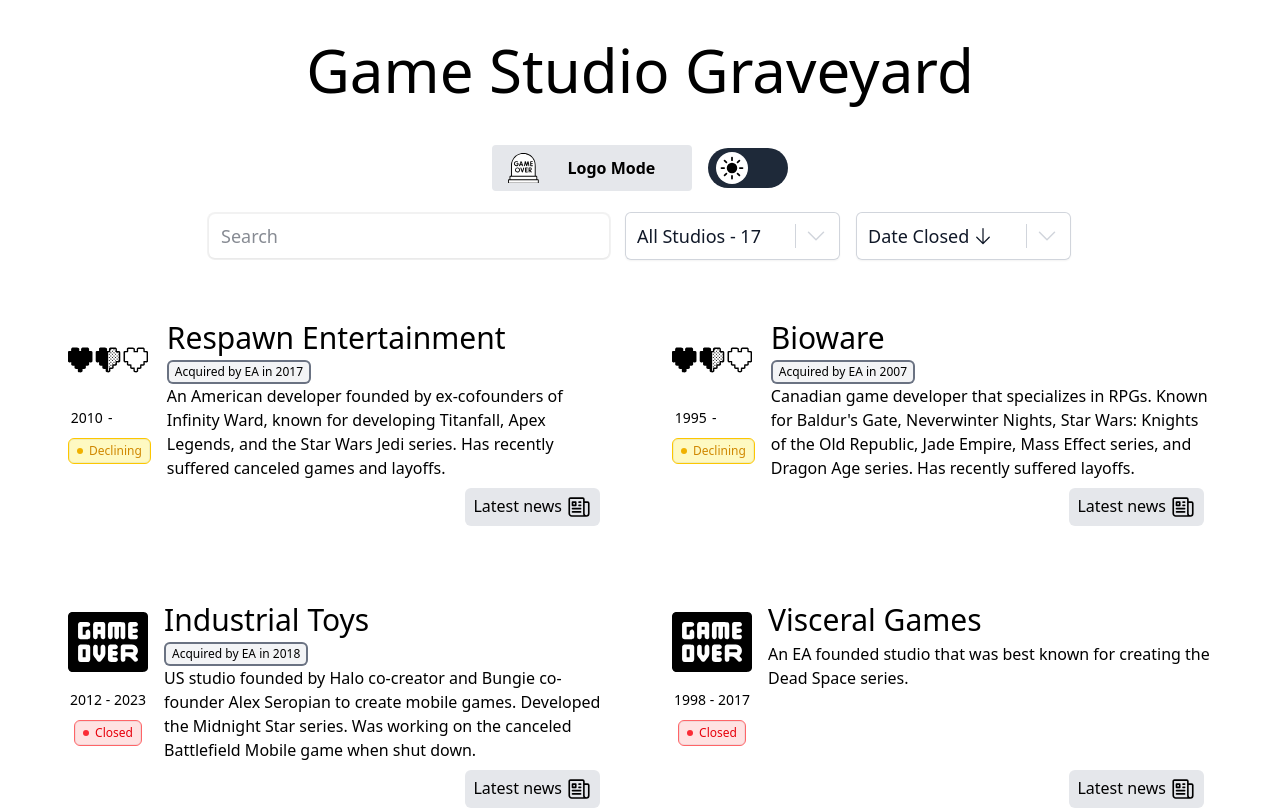
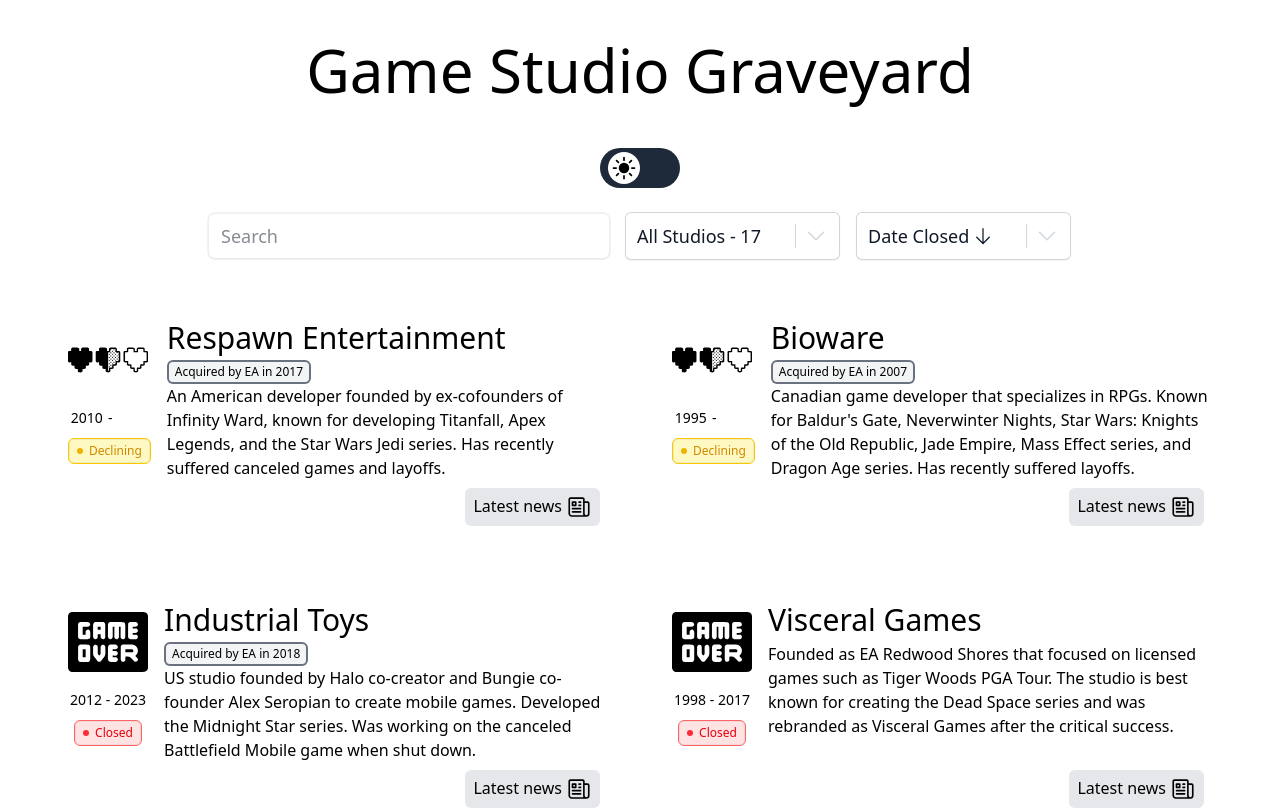
Before and after one commit to Somesingman/ea-graveyard, a React (Vite) app in the folder ea-graveyard/: page / in a window 1280 px wide. Shown: the top 809 px of the page. Built offline with nearby package versions, Linux system fonts and the light colour scheme.

Commit message:
Update visceral studios description. Hide logo mode button until it's properly implemented.

```diff
--- a/ea-graveyard/src/App.tsx
+++ b/ea-graveyard/src/App.tsx
@@ -112,7 +112,7 @@
           }
         </h1>
         <div className="flex flex-col lg:flex-row justify-center items-center gap-4">
-            <button onClick={() => setLogoMode(!logoMode)} className="group flex flex-row items-center gap-2 bg-gray-200 dark:bg-gray-600 hover:bg-gray-400 text-black dark:text-white font-semibold hover:text-white dark:hover:text-black py-2 px-4 hover:border-transparent rounded min-w-[200px]">
+            {/* <button onClick={() => setLogoMode(!logoMode)} className="group flex flex-row items-center gap-2 bg-gray-200 dark:bg-gray-600 hover:bg-gray-400 text-black dark:text-white font-semibold hover:text-white dark:hover:text-black py-2 px-4 hover:border-transparent rounded min-w-[200px]">
               {logoMode ? (
                   <>
                     <DocumentTextIcon className="aspect-square w-[40px] h-auto dark:stroke-white group-hover:dark:stroke-black" />
@@ -125,7 +125,7 @@
                   </>
                 )
               }
-            </button>
+            </button> */}
           <NightModeToggle toggleDefaultState={nightModeOn} toggleHandler={setNightMode} />
         </div>
         <div className="flex flex-col lg:flex-row justify-center items-center py-4 px-10 text-center gap-4">
--- a/ea-graveyard/src/studios.json
+++ b/ea-graveyard/src/studios.json
@@ -57,7 +57,7 @@
         "status": "closed",
         "ownedBy": "EA",
         "acquiredBy": null,
-        "description": "An EA founded studio that was best known for creating the Dead Space series.",
+        "description": "Founded as EA Redwood Shores that focused on licensed games such as Tiger Woods PGA Tour. The studio is best known for creating the Dead Space series and was rebranded as Visceral Games after the critical success.",
         "dateFounded": "1998",
         "dateAcquired": null,
         "dateClosed": "2017-10-17",
```
